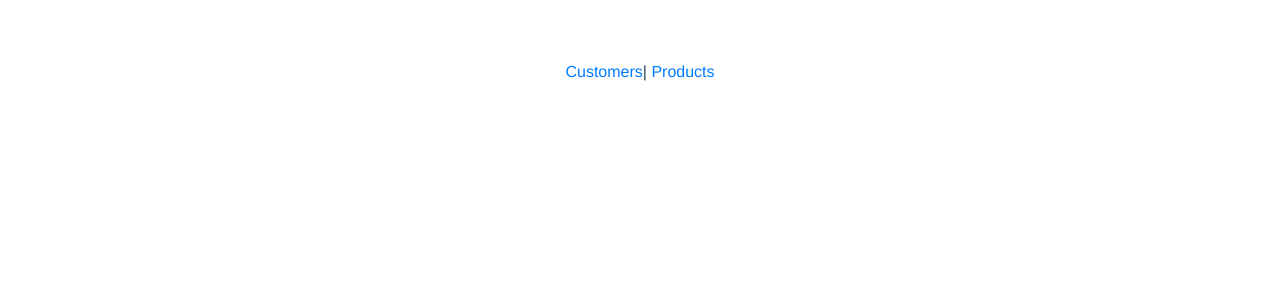
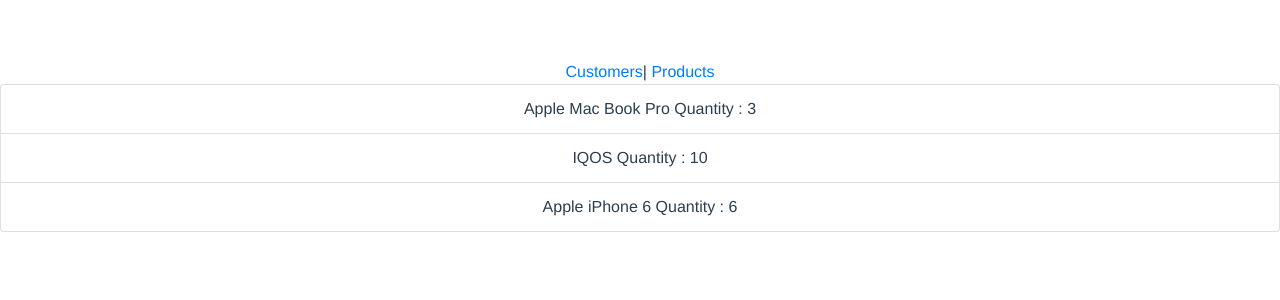
Before and after one commit to goran-jovicic/store-app-home, a Vue app: page /products in a window 1280 px wide. Shown: the top 300 px of the page. Built offline with nearby package versions, Linux system fonts and the light colour scheme.

Commit message:
zadatak 5

```diff
--- a/src/components/AppProducts.vue
+++ b/src/components/AppProducts.vue
@@ -1,14 +1,30 @@
 <template>
   <div>
+    <ul class="list-group">
+      <li class="list-group-item" v-for="(product,id) in products" :key="id">
+        {{ `${product.name} Quantity : ${product.quantity}` }}
+      </li>
+    </ul>
   </div>
 </template>
 
 <script>
+import { productService } from '../services/ProductService'
+
 export default {
-
+  data() {
+    return {
+      products : productService.list()
+    }
+  }
 }
 </script>
 
 <style>
 
 </style>
+
+
+// Postaviti niz proizvoda u `data()` komponente `AppProducts`
+// Implementirati listanje proizvoda u AppProducts komponenti
+// Komitovati urađeno
```
